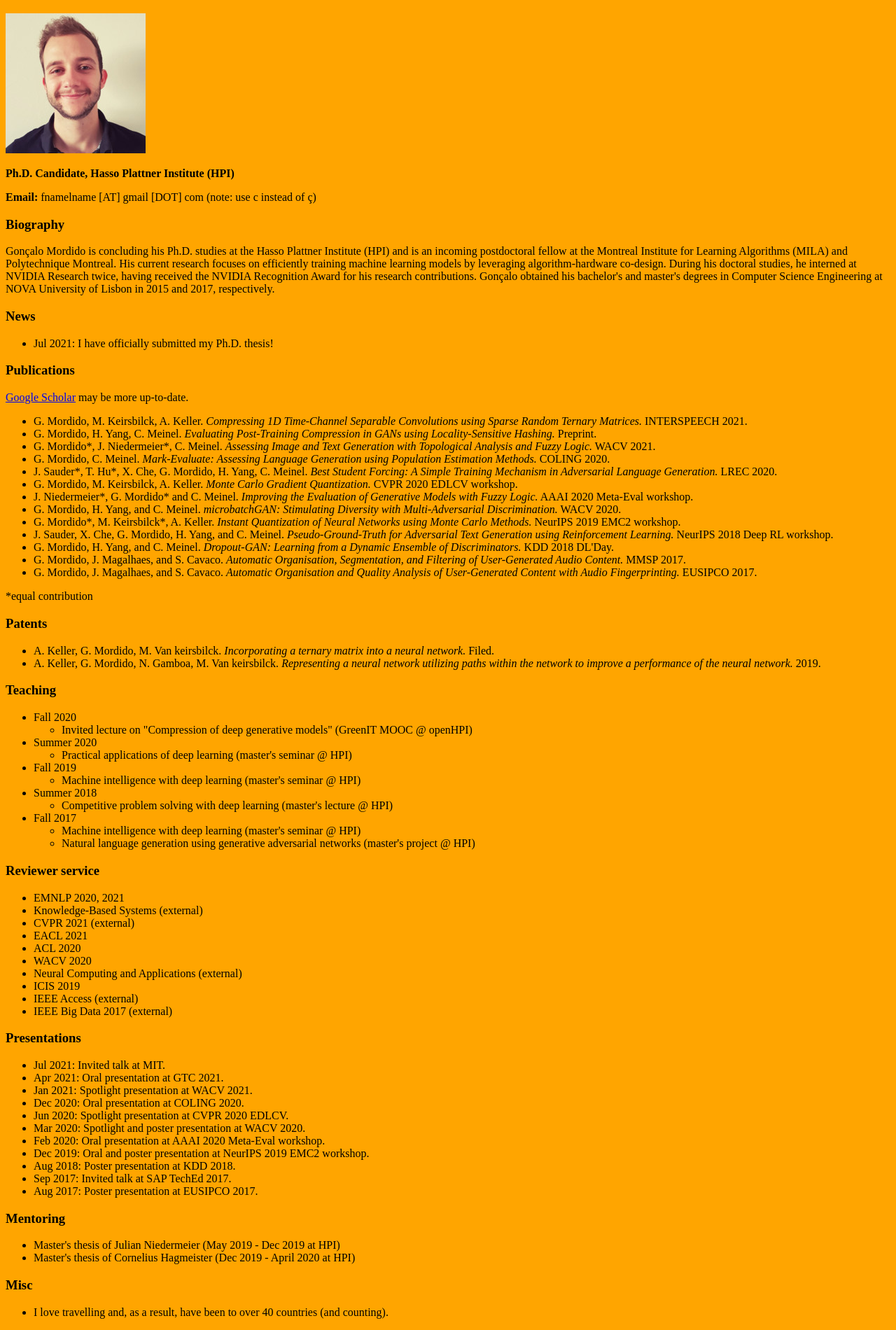
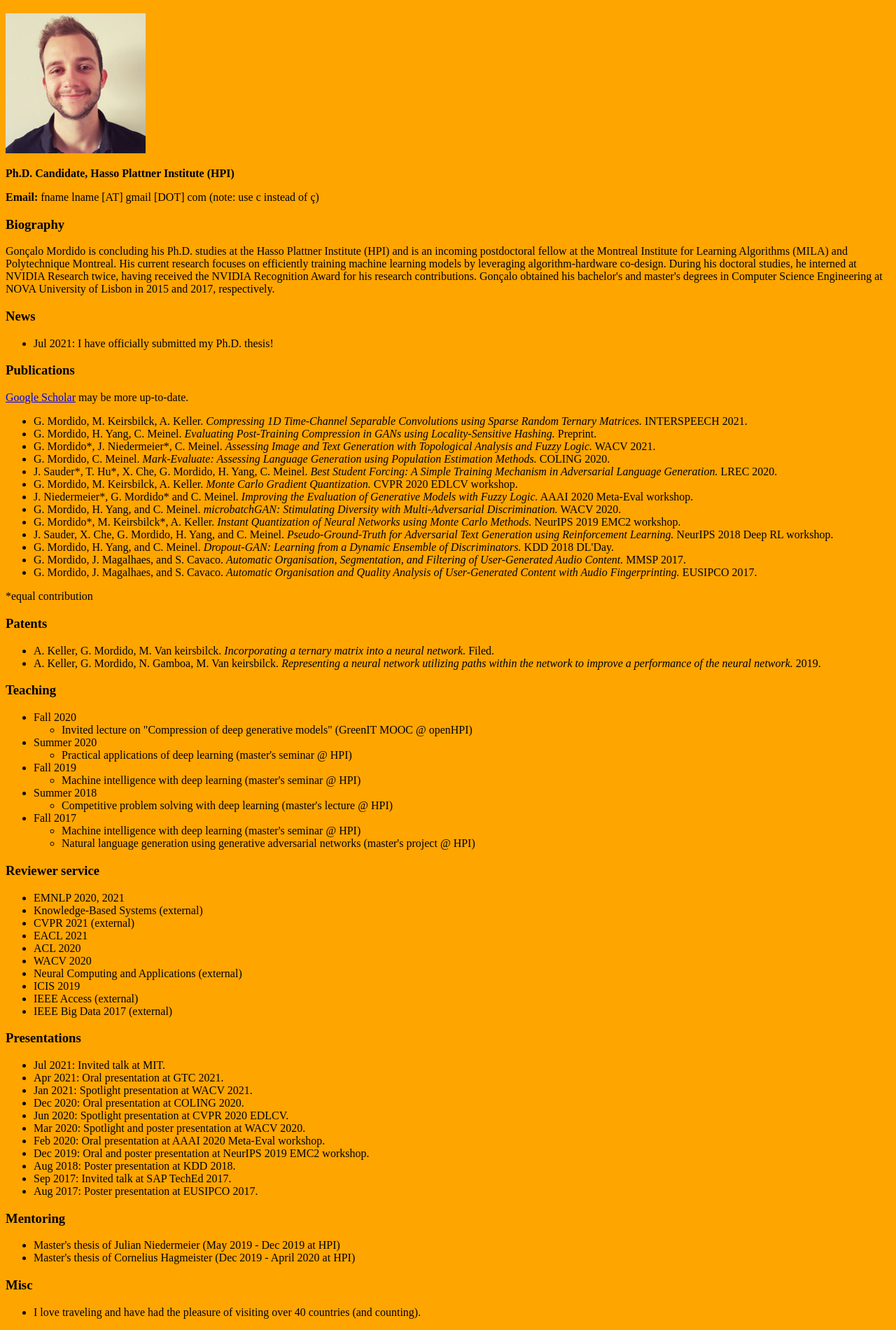
Before and after one commit to goncalomordido/goncalomordido.github.io, a plain HTML site: page index.html in a window 1280 px wide. Shown: the part 61-1961 px from the top of the page at 70% size. Drawn offline with Linux system fonts and the light colour scheme.

Commit message:
Update index.html

```diff
--- a/index.html
+++ b/index.html
@@ -7,7 +7,7 @@
 <h1>Gonçalo Mordido</h1>
 <img src="me.jpeg" alt="Gonçalo">
 <p><b>Ph.D. Candidate, Hasso Plattner Institute (HPI)</b></p>
-<p><b>Email:</b> fnamelname [AT] gmail [DOT] com (note: use c instead of ç)</p>
+<p><b>Email:</b> fname lname [AT] gmail [DOT] com (note: use c instead of ç)</p>
 
 <h3>Biography</h3>
 
@@ -126,7 +126,7 @@
 <h3>Misc</h3>
 
 <ul>
-	<li>I love travelling and, as a result, have been to over 40 countries (and counting).</li>
+	<li>I love traveling and have had the pleasure of visiting over 40 countries (and counting).</li>
 </ul>
 
 </body>
```
